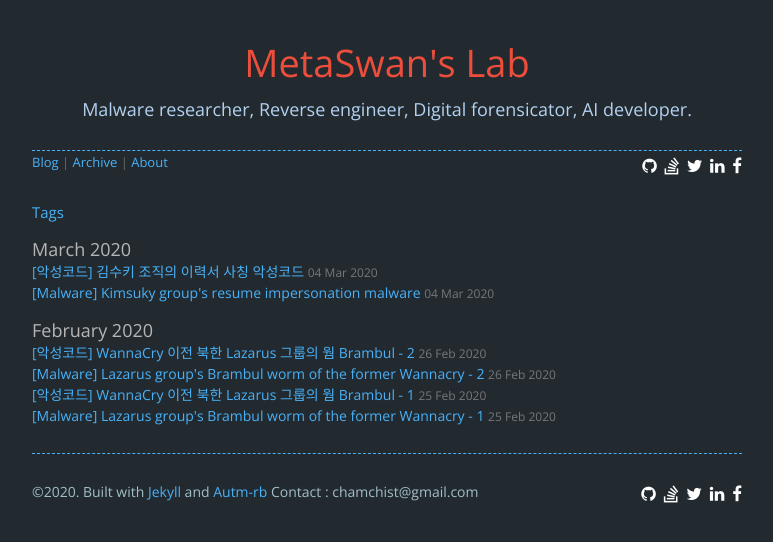
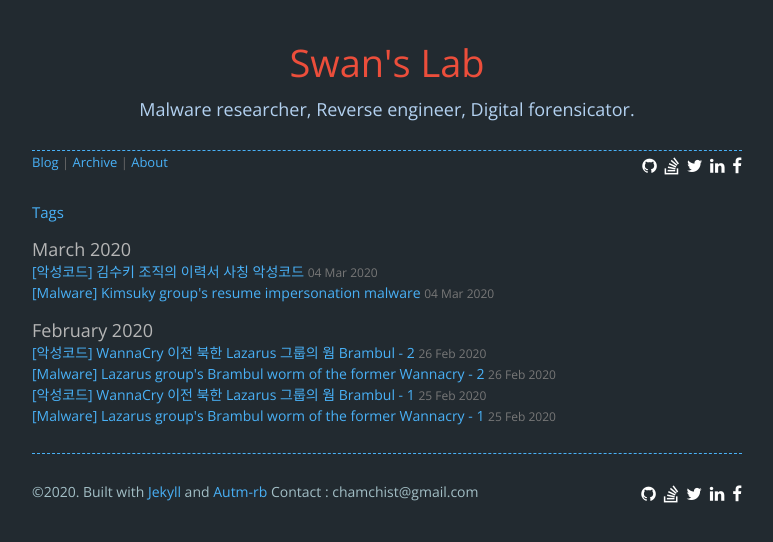
Before and after one commit to MetaSwan/metaswan.github.io, a Jekyll site: the page built from archive.html, in a window 1280 px wide. Shown: the top 542 px of the page, without its empty margins (253-1026 px from the left). Built offline with Jekyll 4.4.1, drawn with Linux system fonts in a browser that asks for light colours; nearby versions of some CDN libraries; comment, search, counter and statistics services are not loaded.

Commit message:
Update _config.yml

```diff
--- a/_config.yml
+++ b/_config.yml
@@ -1,13 +1,13 @@
 remote_theme : kirqe/autm-rb
 baseurl: "" # The subpath of your site. Use "" if you're hosting a blog at the root level.
-url: "metaswan.github.io" # the base hostname & protocol for your site.
+url: "swanleesec.github.io" # the base hostname & protocol for your site.
 
 paginate: 6 #articles per page
 paginate_path: /blog/page:num #makes pagination working
 
 # header text
-title: MetaSwan's Lab
-header: Malware researcher, Reverse engineer, Digital forensicator, AI developer.
+title: Swan's Lab
+header: Malware researcher, Reverse engineer, Digital forensicator.
 
 # for welcome page
 # to replace image go to index.html
```
